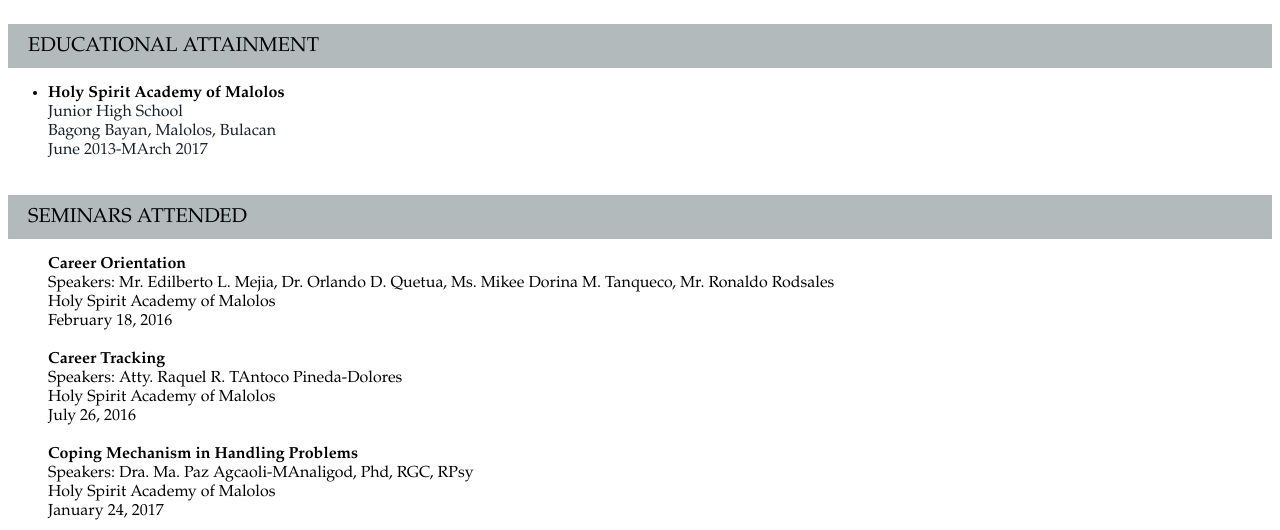
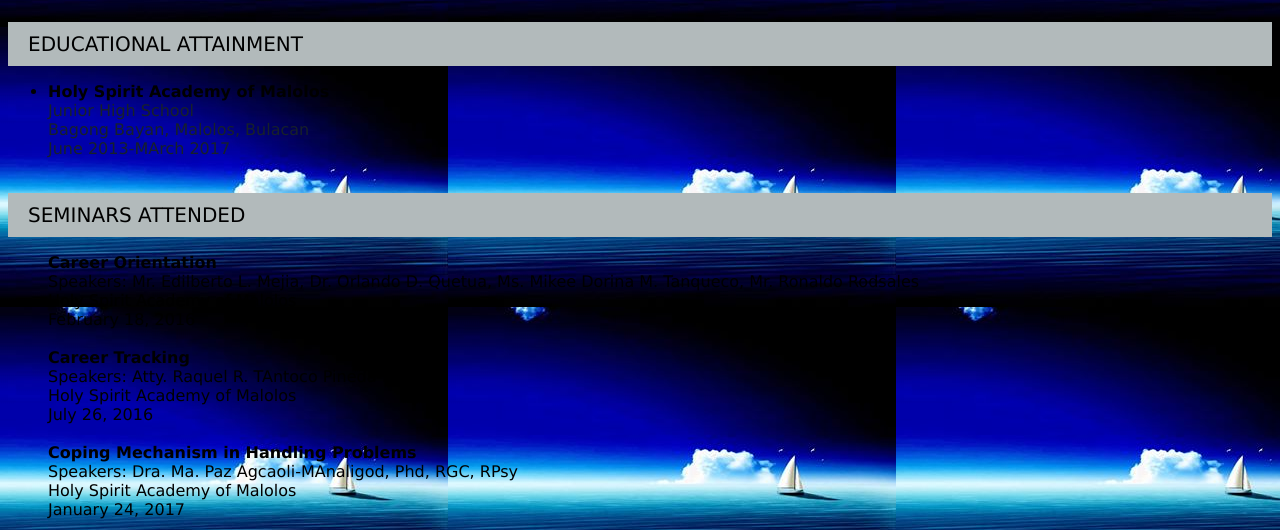
Before and after one commit to kimmanangat/kimmanangat.github.io, a plain HTML site: page index.html in a window 1280 px wide. Shown: the part 253-783 px from the top of the page. Drawn offline with Linux system fonts and the light colour scheme.

Commit message:
Update style.css

```diff
--- a/style.css
+++ b/style.css
@@ -1,18 +1,18 @@
 <style>
   .name {color: black;
   size: 10;
-  font-family: Palatino;}
+  font-family: Verdana;}
   .address {size:5;
   }
-  body {background-image: url("bg.jpg");
-  font-family: Palatino;
+  body {background-image: url("kimmanangat.github.io/KIM BCK.jpg");
+  font-family: Verdana;
   color: #17202A;
   }
   .bullet {list-style-type: none;
   margin: 0;
   padding: 0;
   background-color: #B2BABB;
-  font-family: Palatino;
+  font-family: Verdana;
   font-size: 20px;
   overflow: hidden;
   }
```
